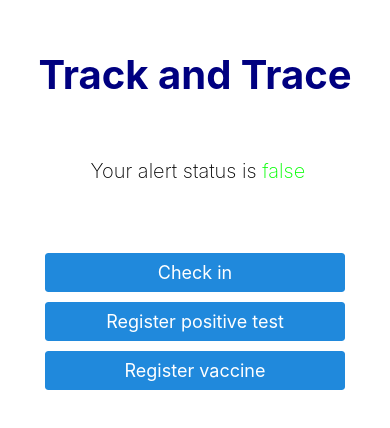
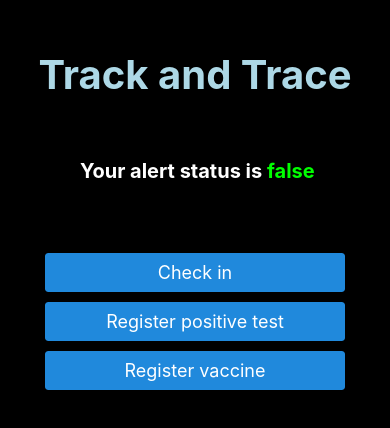
Before and after one commit to SerbanSlincu/law-cs-project, a React Native app in the folder src/userApp/: screen / in a window 390 px wide. Shown: the part 212-640 px from the top of the page. Built offline with nearby package versions, Linux system fonts and the light colour scheme.

Commit message:
Dark color scheme

```diff
--- a/src/userApp/appStyles.js
+++ b/src/userApp/appStyles.js
@@ -4,7 +4,7 @@ const styles = StyleSheet.create({
   dashboard: {
     flex: 1,
     flexDirection: 'column',
-    backgroundColor: '#fff',
+    backgroundColor: '#000000',
     alignItems: 'center',
     justifyContent: 'center',
   },
@@ -29,12 +29,13 @@ const styles = StyleSheet.create({
     fontWeight: '700',
     fontSize: 40,
     textShadowRadius: 5,
-    color: '#000080',
+    color: '#add8e6',
   },
   alertLevel: {
     marginBottom: 60,
-    fontWeight: '200',
+    fontWeight: '700',
     fontSize: 20,
+    color: '#fff',
   }
 
 })
```
